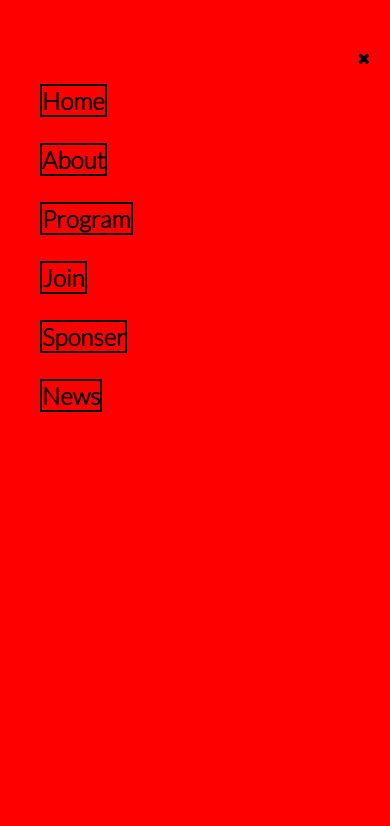
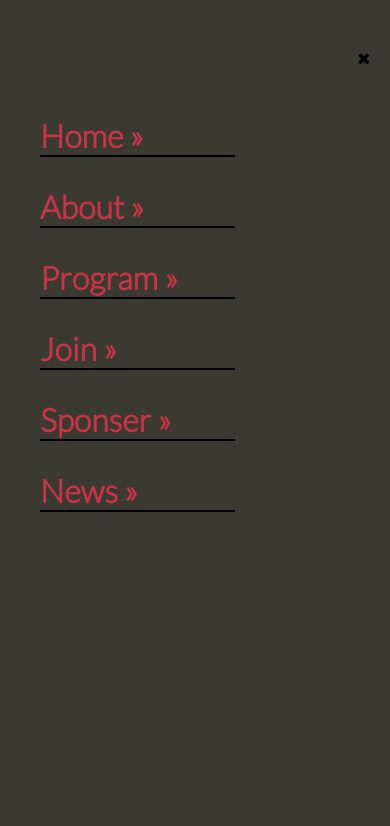
Before and after one commit to jellywiz/capstone-module-1, a website: page index.html in a window 390 px wide. Both pictures are taken after a click on the element 30 px from the left and 45 px from the top of the page. Shown: the top 826 px of the page. Drawn offline with Linux system fonts and the light colour scheme.

Commit message:
Edit mobile menu styling

```diff
--- a/style/styles.css
+++ b/style/styles.css
@@ -328,7 +328,7 @@ footer {
 .mobile-navbar {
   height: 100%;
   width: 100%;
-  background-color: red;
+  background-color: #3b3a30;
   position: fixed;
   padding-bottom: 50px;
   overflow: scroll;
@@ -340,22 +340,36 @@ footer {
   top: 100px;
   float: right;
   right: 20px;
+  cursor: pointer;
 }
 
 .mobile-nav-items {
-  padding-top: 120px;
+  padding-top: 150px;
+  width: 50%;
 }
 
 .mobile-nav-items li {
   list-style-type: none;
   margin-bottom: 30px;
+  border-bottom: 2px solid black;
 }
 
 .mobile-nav-item {
-  border: 2px solid black;
-  color: black;
-  font-size: 24px;
+  color: #c83349;
+  font-size: 32px;
   font-weight: bold;
+}
+
+.mobile-nav-item:hover {
+  content: '\00bb';
+  opacity: 0.7;
+  transition: 0.5s;
+}
+
+.mobile-nav-item::after {
+  content: ' \00bb';
+  opacity: 1;
+  transition: 0.5s;
 }
 
 .social-link-container {
```
